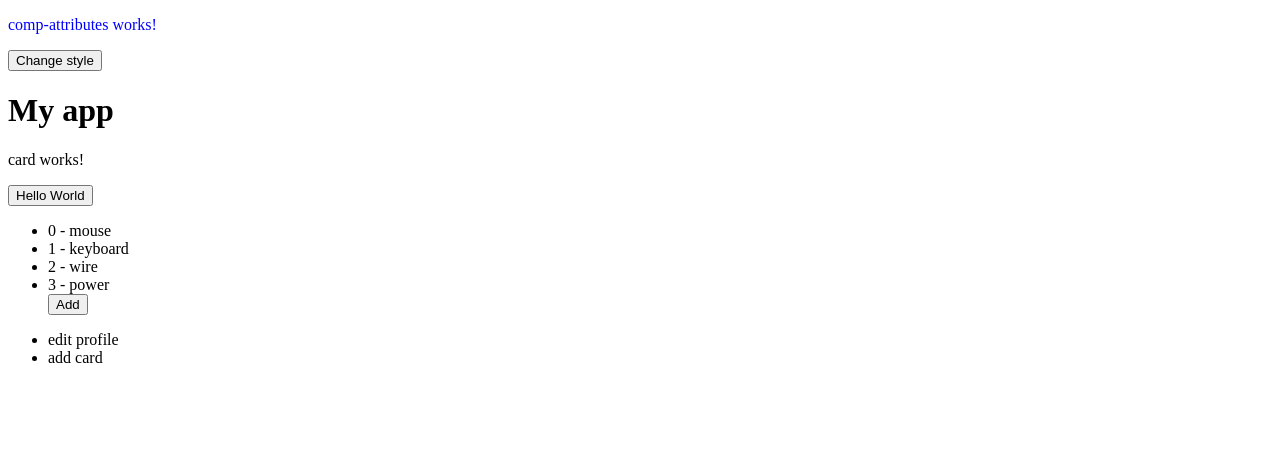
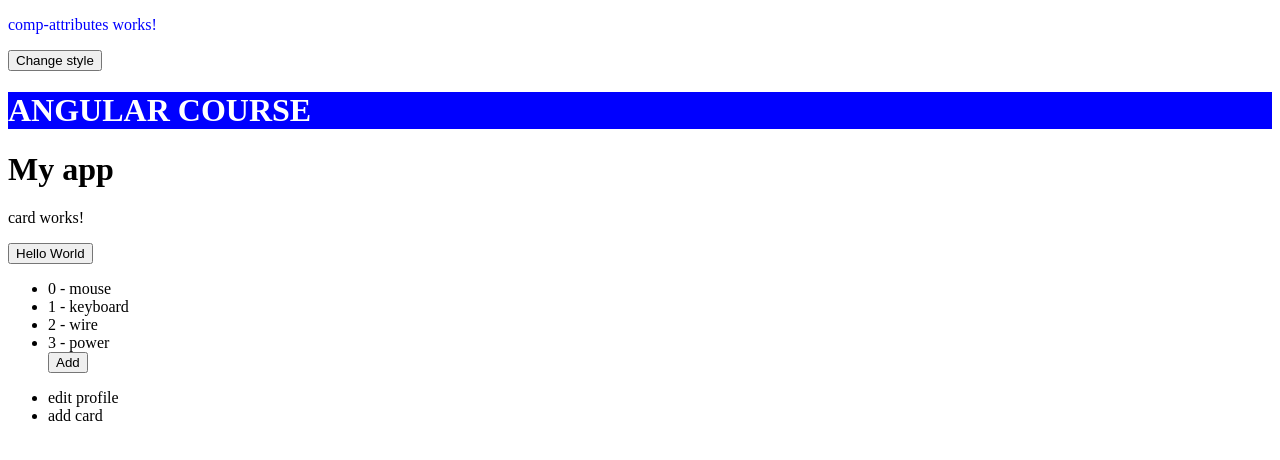
Before and after one commit to gsTavares/dio-santander-angular-directives, an Angular app: page / in a window 1280 px wide. Shown: the top 460 px of the page. Built offline with nearby package versions, Linux system fonts and the light colour scheme.

Commit message:
feat: ngStyle directive

```diff
--- a/src/app/comp-attributes/comp-attributes.component.html
+++ b/src/app/comp-attributes/comp-attributes.component.html
@@ -1,2 +1,3 @@
 <p [ngClass]="style">comp-attributes works!</p>
 <button (click)="changeStyle()">Change style</button>
+<h1 [ngStyle]="{'background': backgroundColor, 'color': textColor}">ANGULAR COURSE</h1>
--- a/src/app/comp-attributes/comp-attributes.component.ts
+++ b/src/app/comp-attributes/comp-attributes.component.ts
@@ -8,7 +8,8 @@ import { Component, OnInit } from '@angular/core';
 export class CompAttributesComponent implements OnInit {
 
   style: 'enable' | 'disable' = 'enable';
-
+  backgroundColor: string = 'blue';
+  textColor: string = 'white';
   constructor() { }
 
   ngOnInit(): void {
```
